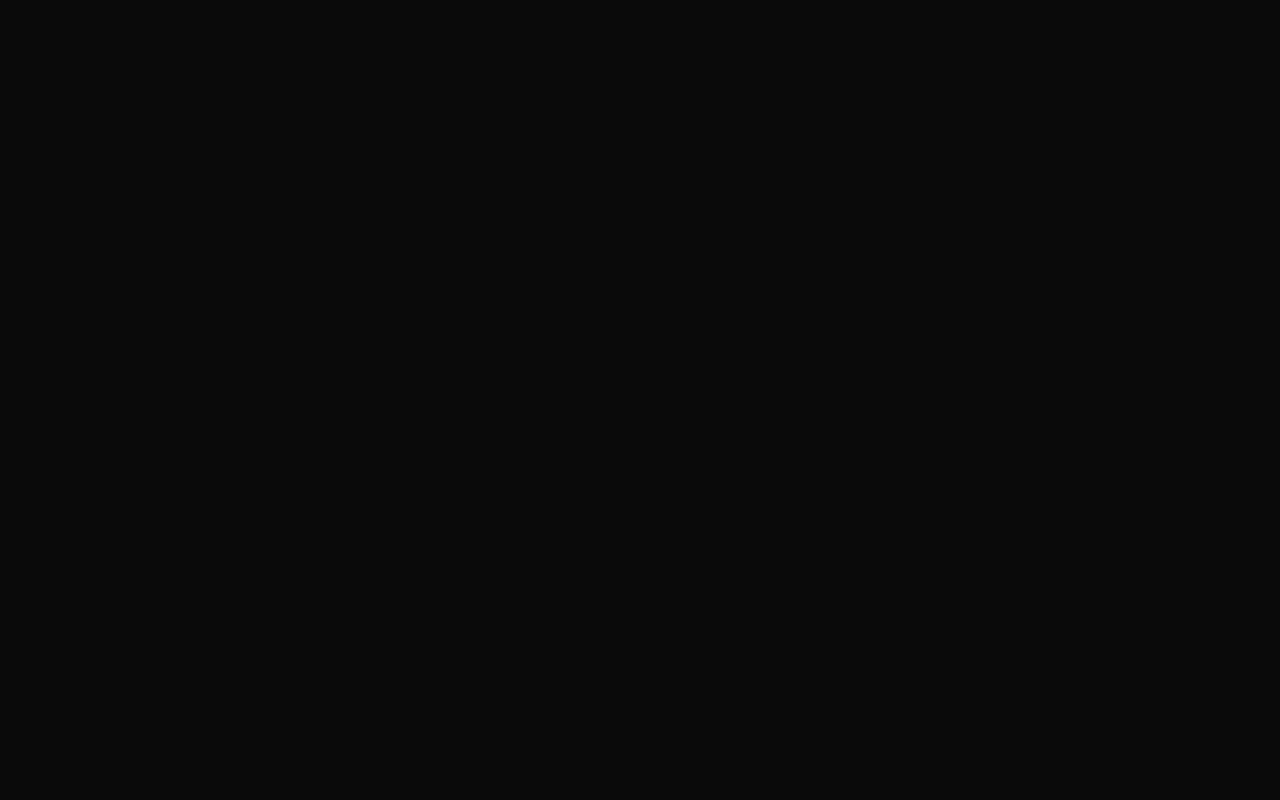
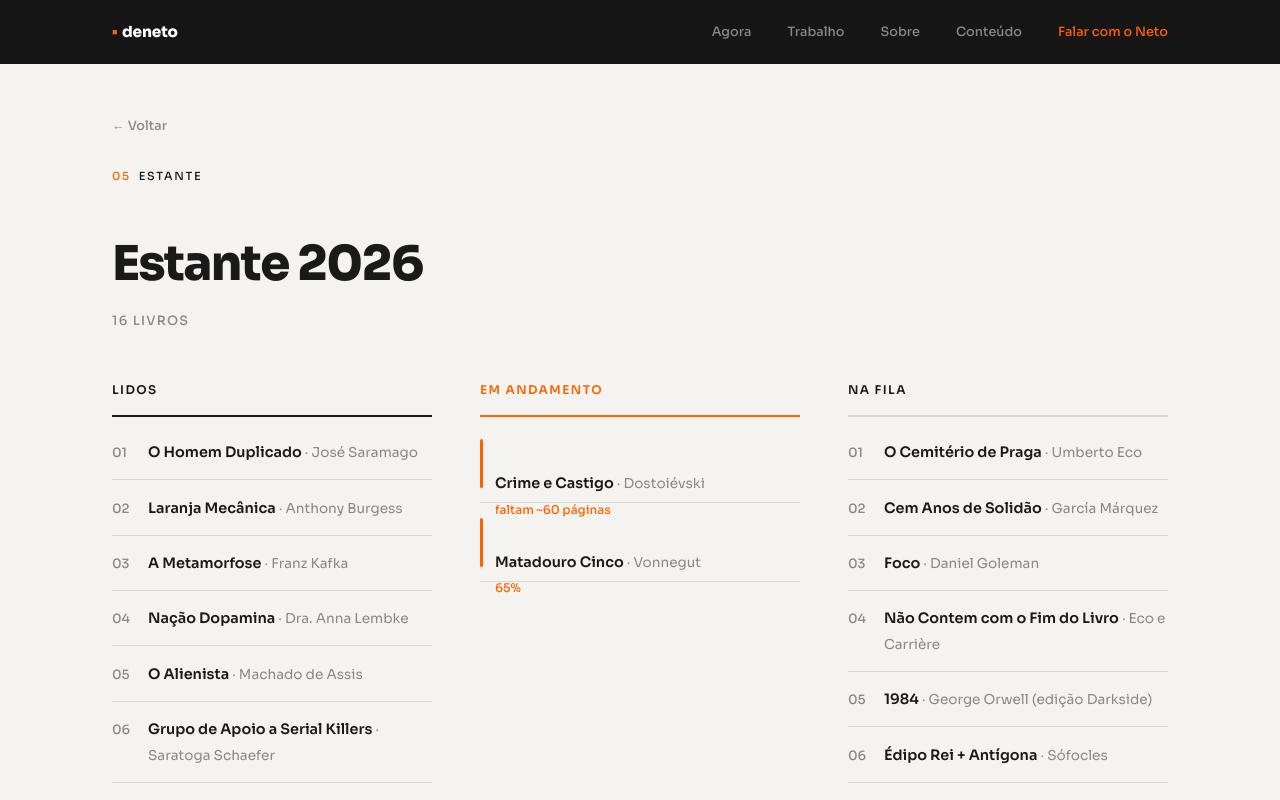
Before and after one commit to denetodev/deneto.dev, an Angular app: page /estante in a window 1280 px wide. Before the commit this address led to /. Shown: the top 800 px of the page. Built offline with nearby package versions, Linux system fonts and the light colour scheme.

Commit message:
feat: página Estante + navbar com progresso e transparência

```diff
--- a/src/app/app.config.ts
+++ b/src/app/app.config.ts
@@ -1,12 +1,17 @@
 import { ApplicationConfig, provideBrowserGlobalErrorListeners, provideZoneChangeDetection } from '@angular/core';
-import { provideRouter } from '@angular/router';
+import { provideRouter, withInMemoryScrolling } from '@angular/router';
 
 import { routes } from './app.routes';
 
 export const appConfig: ApplicationConfig = {
   providers: [
-    provideBrowserGlobalErrorListeners(),
     provideZoneChangeDetection({ eventCoalescing: true }),
-    provideRouter(routes)
+    provideRouter(
+      routes,
+      withInMemoryScrolling({
+        anchorScrolling: 'enabled',
+        scrollPositionRestoration: 'enabled',
+      })
+    )
   ]
 };
--- a/src/app/app.routes.ts
+++ b/src/app/app.routes.ts
@@ -3,4 +3,8 @@ import { Home } from './pages/home';
 
 export const routes: Routes = [
     { path: '', component: Home },
+    {
+        path: 'estante',
+        loadComponent: () => import('./pages/estante').then(m => m.Estante),
+    },
 ];
--- a/src/app/components/navbar/navbar.html
+++ b/src/app/components/navbar/navbar.html
@@ -1,31 +1,25 @@
-<nav class="nav">
+<nav class="nav" [class.nav--scrolled]="scrolled">
   <div class="nav__inner container">
     <a routerLink="/" class="nav__logo">
       <span class="nav__dot">■</span>deneto
     </a>
 
-    <button
-      class="nav__toggle"
-      (click)="menuOpen = !menuOpen"
-      [attr.aria-expanded]="menuOpen"
-      aria-label="Menu"
-    >
+    <button class="nav__toggle" (click)="menuOpen = !menuOpen" [attr.aria-expanded]="menuOpen" aria-label="Menu">
       <span class="nav__bar" [class.nav__bar--open]="menuOpen"></span>
       <span class="nav__bar" [class.nav__bar--open]="menuOpen"></span>
     </button>
 
     <div class="nav__links" [class.nav__links--open]="menuOpen">
-      <a href="#agora" class="nav__link" (click)="close()">Agora</a>
-      <a href="#trabalho" class="nav__link" (click)="close()">Trabalho</a>
-      <a href="#sobre" class="nav__link" (click)="close()">Sobre</a>
-      <a href="#conteudo" class="nav__link" (click)="close()">Conteúdo</a>
-
-      <a  href="https://wa.me/5561986170964"
-        target="_blank"
-        rel="noopener"
-        class="nav__link nav__link--cta"
-        (click)="close()"
-      >Falar com o Neto</a>
+      <a routerLink="/" fragment="agora" class="nav__link" (click)="close()">Agora</a>
+      <a routerLink="/" fragment="trabalho" class="nav__link" (click)="close()">Trabalho</a>
+      <a routerLink="/" fragment="sobre" class="nav__link" (click)="close()">Sobre</a>
+      <a routerLink="/" fragment="conteudo" class="nav__link" (click)="close()">Conteúdo</a>
+      <a href="https://wa.me/5561986170964" target="_blank" rel="noopener" class="nav__link nav__link--cta"
+        (click)="close()">Falar com o Neto</a>
     </div>
   </div>
+
+  <div class="nav__progress">
+    <div class="nav__progress-bar" [style.width.%]="scrollProgress"></div>
+  </div>
 </nav>
--- a/src/app/components/navbar/navbar.scss
+++ b/src/app/components/navbar/navbar.scss
@@ -4,8 +4,14 @@
     left: 0;
     width: 100%;
     z-index: 100;
-    background-color: rgba(10, 10, 10, 0.92);
+    background-color: rgba(10, 10, 10, 0.95);
     backdrop-filter: blur(10px);
+    transition: background-color var(--ease);
+
+    // Quando rola a página
+    &--scrolled {
+        background-color: rgba(10, 10, 10, 0.75);
+    }
 
     &__inner {
         display: flex;
@@ -22,6 +28,7 @@
         display: flex;
         align-items: center;
         gap: 0.3rem;
+        color: var(--color-white);
     }
 
     &__dot {
@@ -52,6 +59,22 @@
                 color: #ff8533;
             }
         }
+    }
+
+    // Barra de progresso
+    &__progress {
+        position: absolute;
+        bottom: 0;
+        left: 0;
+        width: 100%;
+        height: 2px;
+        background-color: transparent;
+    }
+
+    &__progress-bar {
+        height: 100%;
+        background-color: var(--color-orange);
+        transition: width 0.05s linear;
     }
 
     // Hambúrguer
@@ -96,7 +119,8 @@
             width: 100%;
             flex-direction: column;
             align-items: flex-start;
-            background-color: rgba(10, 10, 10, 0.98);
+            background-color: rgba(10, 10, 10, 0.92);
+            backdrop-filter: blur(12px);
             padding: 1.5rem var(--container-padding) 2rem;
             transform: translateY(-110%);
             opacity: 0;
--- a/src/app/components/navbar/navbar.ts
+++ b/src/app/components/navbar/navbar.ts
@@ -1,4 +1,4 @@
-import { Component } from '@angular/core';
+import { Component, HostListener } from '@angular/core';
 import { RouterLink } from '@angular/router';
 
 @Component({
@@ -9,6 +9,17 @@ import { RouterLink } from '@angular/router';
 })
 export class Navbar {
   menuOpen = false;
+  scrolled = false;
+  scrollProgress = 0;
+
+
+  @HostListener('window:scroll')
+  onScroll() {
+    this.scrolled = window.scrollY > 50;
+
+    const docHeight = document.documentElement.scrollHeight - window.innerHeight;
+    this.scrollProgress = docHeight > 0 ? (window.scrollY / docHeight) * 100 : 0;
+  }
 
   close() {
     this.menuOpen = false;
--- /dev/null
+++ b/src/app/pages/estante.html
@@ -0,0 +1,57 @@
+<div class="estante">
+  <app-navbar />
+
+  <header class="estante__header container">
+    <a routerLink="/" class="estante__back">&#8592; Voltar</a>
+    <div class="section-label">
+      <span class="label-number">05</span>
+      <span>ESTANTE</span>
+    </div>
+    <h1 class="estante__title">Estante 2026</h1>
+    <p class="estante__count">16 livros</p>
+  </header>
+
+  <main class="estante__grid container">
+    <!-- LIDOS -->
+    <div class="estante__col">
+      <h2 class="estante__col-title estante__col-title--lidos">Lidos</h2>
+
+      <div class="estante__book" *ngFor="let livro of lidos; let i = index">
+        <span class="estante__index">{{ (i + 1).toString().padStart(2, '0') }}</span>
+        <div>
+          <strong class="estante__book-title">{{ livro.titulo }}</strong>
+          <span class="estante__book-author"> · {{ livro.autor }}</span>
+        </div>
+      </div>
+    </div>
+
+    <!-- EM ANDAMENTO -->
+    <div class="estante__col">
+      <h2 class="estante__col-title estante__col-title--andamento">Em andamento</h2>
+
+      <div class="estante__book" *ngFor="let livro of emAndamento">
+        <div class="estante__status"></div>
+        <div>
+          <strong class="estante__book-title">{{ livro.titulo }}</strong>
+          <span class="estante__book-author"> · {{ livro.autor }}</span>
+          <span class="estante__book-progress">{{ livro.progresso }}</span>
+        </div>
+      </div>
+    </div>
+
+    <!-- NA FILA -->
+    <div class="estante__col">
+      <h2 class="estante__col-title">Na fila</h2>
+
+      <div class="estante__book" *ngFor="let livro of naFila; let i = index">
+        <span class="estante__index">{{ (i + 1).toString().padStart(2, '0') }}</span>
+        <div>
+          <strong class="estante__book-title">{{ livro.titulo }}</strong>
+          <span class="estante__book-author"> · {{ livro.autor }}</span>
+        </div>
+      </div>
+    </div>
+  </main>
+
+  <app-footer />
+</div>
--- /dev/null
+++ b/src/app/pages/estante.scss
@@ -0,0 +1,131 @@
+.estante {
+    background-color: var(--color-offwhite);
+    color: var(--color-text-dark);
+    min-height: 100vh;
+
+    // Header
+    &__header {
+        padding-top: calc(var(--nav-height) + 3rem);
+        padding-bottom: 3rem;
+    }
+
+    &__back {
+        display: inline-block;
+        font-size: 0.8rem;
+        font-weight: 500;
+        color: var(--color-muted);
+        margin-bottom: 2rem;
+        transition: color var(--ease);
+
+        &:hover {
+            color: var(--color-orange);
+        }
+    }
+
+    &__title {
+        font-size: clamp(2rem, 4vw, 3rem);
+        font-weight: 800;
+        letter-spacing: -0.03em;
+        margin-bottom: 0.5rem;
+    }
+
+    &__count {
+        font-size: 0.8rem;
+        font-weight: 500;
+        letter-spacing: 0.1em;
+        text-transform: uppercase;
+        color: var(--color-muted);
+    }
+
+    // Grid 3 colunas
+    &__grid {
+        display: grid;
+        grid-template-columns: 1fr 1fr 1fr;
+        gap: 3rem;
+        padding-bottom: 6rem;
+    }
+
+    // Colunas
+    &__col {
+        display: flex;
+        flex-direction: column;
+    }
+
+    &__col-title {
+        font-size: 0.75rem;
+        font-weight: 600;
+        letter-spacing: 0.12em;
+        text-transform: uppercase;
+        padding-bottom: 1rem;
+        margin-bottom: 0.5rem;
+        border-bottom: 2px solid var(--color-border-light);
+
+        &--lidos {
+            border-color: var(--color-text-dark);
+        }
+
+        &--andamento {
+            border-color: var(--color-orange);
+            color: var(--color-orange);
+        }
+    }
+
+    // Livro individual
+    &__book {
+        display: flex;
+        align-items: baseline;
+        gap: 0.75rem;
+        padding: 0.9rem 0;
+        border-bottom: 1px solid var(--color-border-light);
+    }
+
+    &__index {
+        font-size: 0.8rem;
+        font-weight: 500;
+        color: var(--color-muted);
+        flex-shrink: 0;
+        min-width: 1.5rem;
+    }
+
+    &__status {
+        width: 3px;
+        height: 100%;
+        min-height: 1rem;
+        background-color: var(--color-orange);
+        border-radius: 2px;
+        flex-shrink: 0;
+    }
+
+    &__book-title {
+        font-size: 0.9rem;
+        font-weight: 600;
+        color: var(--color-text-dark);
+    }
+
+    &__book-author {
+        font-size: 0.85rem;
+        color: var(--color-muted);
+    }
+
+    &__book-progress {
+        display: block;
+        font-size: 0.75rem;
+        font-weight: 500;
+        color: var(--color-orange);
+        margin-top: 0.25rem;
+    }
+
+    // === MOBILE ===
+    @media (max-width: 768px) {
+        &__header {
+            padding-top: calc(var(--nav-height) + 2rem);
+            padding-bottom: 2rem;
+        }
+
+        &__grid {
+            grid-template-columns: 1fr;
+            gap: 2.5rem;
+            padding-bottom: 4rem;
+        }
+    }
+}
--- /dev/null
+++ b/src/app/pages/estante.ts
@@ -0,0 +1,38 @@
+import { Component } from '@angular/core';
+import { Footer } from "../components/footer/footer";
+import { CommonModule } from '@angular/common';
+import { Navbar } from "../components/navbar/navbar";
+import { RouterLink } from '@angular/router';
+
+@Component({
+  selector: 'app-estante',
+  imports: [Footer, CommonModule, Navbar, RouterLink],
+  templateUrl: './estante.html',
+  styleUrl: './estante.scss',
+})
+export class Estante {
+  lidos = [
+    { titulo: 'O Homem Duplicado', autor: 'José Saramago' },
+    { titulo: 'Laranja Mecânica', autor: 'Anthony Burgess' },
+    { titulo: 'A Metamorfose', autor: 'Franz Kafka' },
+    { titulo: 'Nação Dopamina', autor: 'Dra. Anna Lembke' },
+    { titulo: 'O Alienista', autor: 'Machado de Assis' },
+    { titulo: 'Grupo de Apoio a Serial Killers', autor: 'Saratoga Schaefer' },
+    { titulo: 'A Máquina do Tempo', autor: 'H.G. Wells' },
+    { titulo: 'Noites Brancas', autor: 'Dostoiévski' },
+  ];
+
+  emAndamento = [
+    { titulo: 'Crime e Castigo', autor: 'Dostoiévski', progresso: 'faltam ~60 páginas' },
+    { titulo: 'Matadouro Cinco', autor: 'Vonnegut', progresso: '65%' },
+  ];
+
+  naFila = [
+    { titulo: 'O Cemitério de Praga', autor: 'Umberto Eco' },
+    { titulo: 'Cem Anos de Solidão', autor: 'García Márquez' },
+    { titulo: 'Foco', autor: 'Daniel Goleman' },
+    { titulo: 'Não Contem com o Fim do Livro', autor: 'Eco e Carrière' },
+    { titulo: '1984', autor: 'George Orwell (edição Darkside)' },
+    { titulo: 'Édipo Rei + Antígona', autor: 'Sófocles' },
+  ];
+}
```
